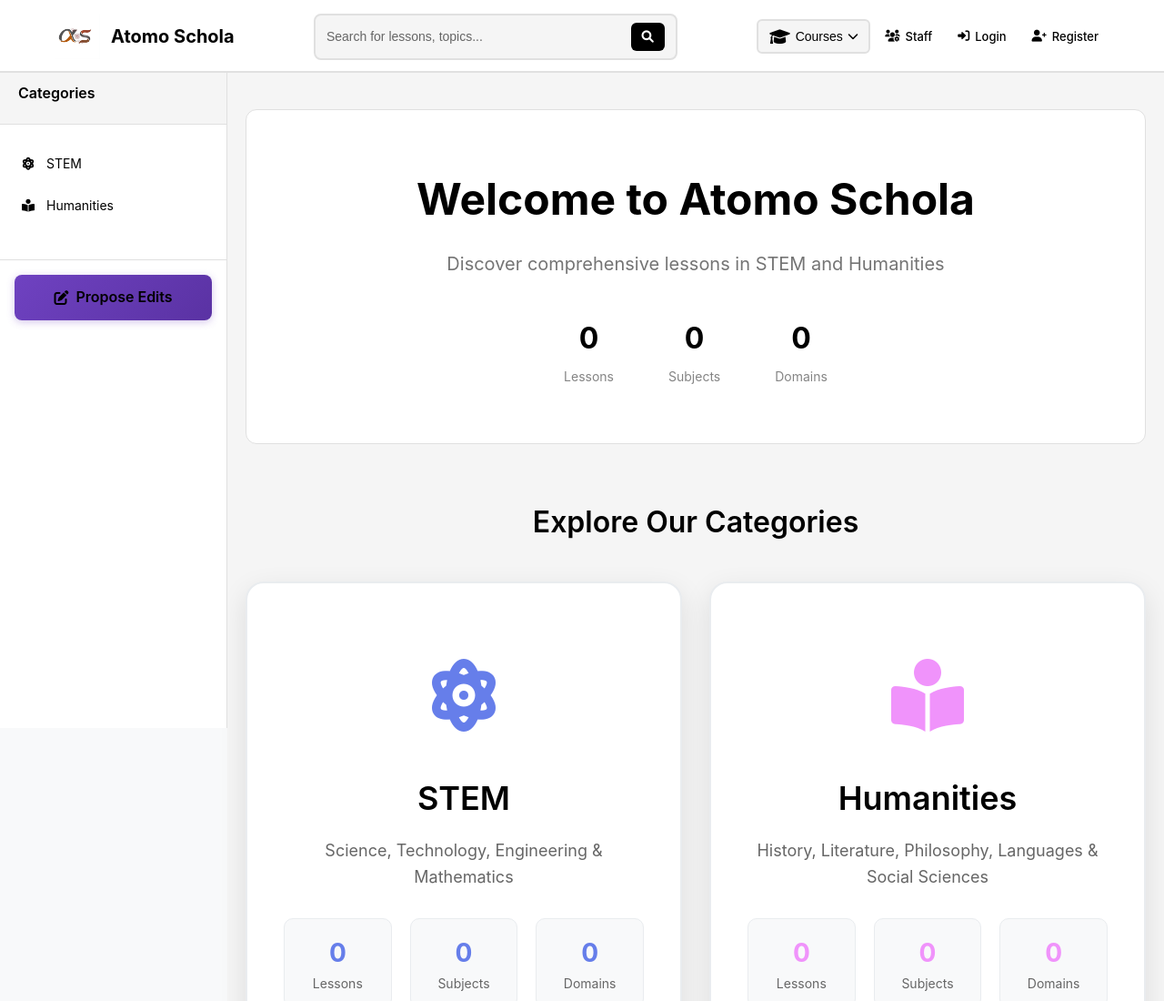
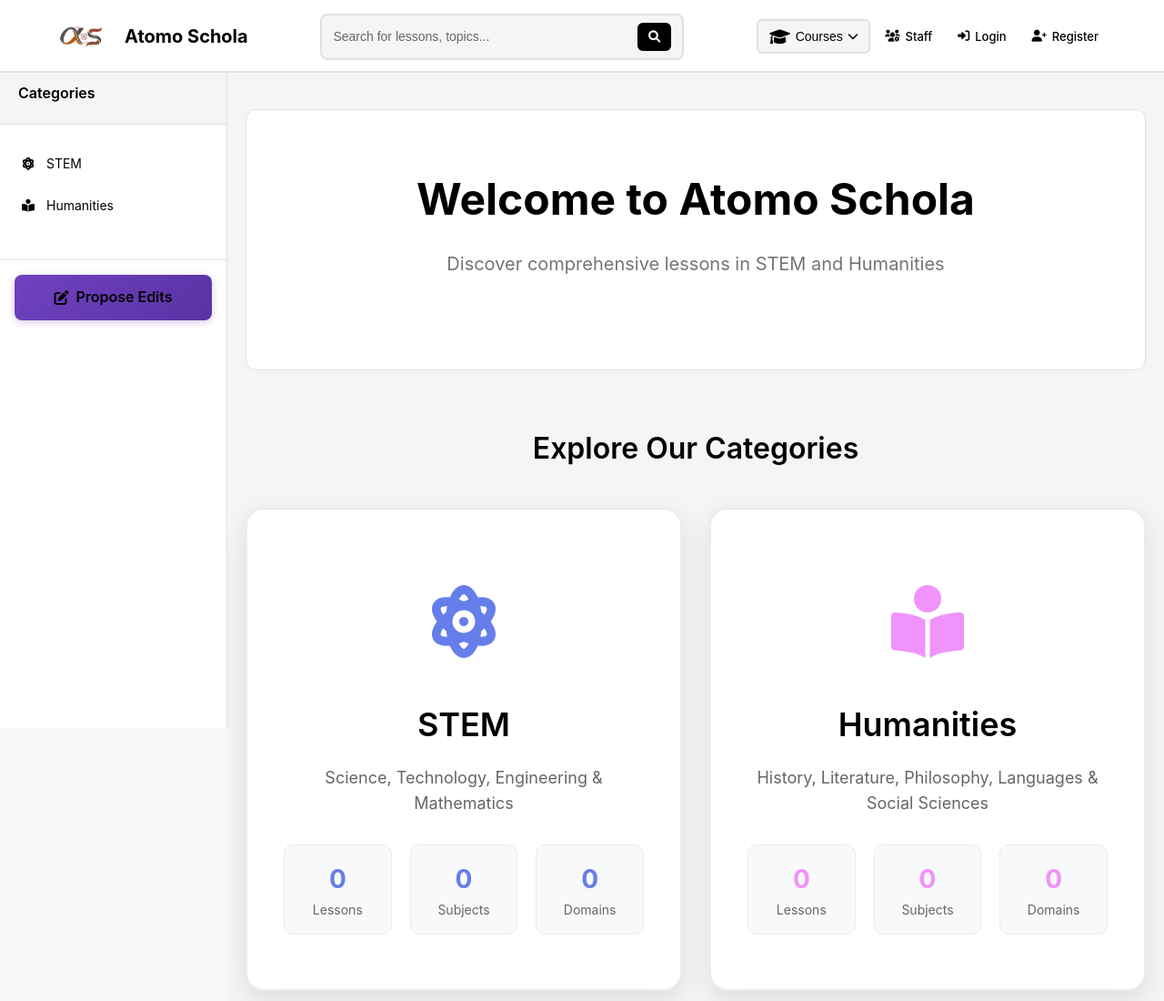
Before and after one commit to AdelinCode/atomoschola_dev, a website: page frontend/index.html in a window 1280 px wide. Shown: the top 1100 px of the page at 91% size. Drawn offline with Linux system fonts and the light colour scheme; no server answers.

Commit message:
Marire logo si stergere date de sub Welcome to Atomo...

```diff
--- a/frontend/index.html
+++ b/frontend/index.html
@@ -21,7 +21,7 @@
             <div class="header-content">
                 <div class="logo">
                     <a href="index.html">
-                        <img src="logo.jpeg" alt="Atomo Schola" style="height: 50px; vertical-align: middle;">
+                        <img src="logo.jpeg" alt="Atomo Schola" style="height: 65px; vertical-align: middle;">
                         <span>Atomo Schola</span>
                     </a>
                 </div>
@@ -76,20 +76,6 @@
             <section class="hero">
                 <h1>Welcome to Atomo Schola</h1>
                 <p>Discover comprehensive lessons in STEM and Humanities</p>
-                <div class="hero-stats">
-                    <div class="stat">
-                        <span class="stat-number" id="totalLessons">0</span>
-                        <span class="stat-label">Lessons</span>
-                    </div>
-                    <div class="stat">
-                        <span class="stat-number" id="totalSubjects">0</span>
-                        <span class="stat-label">Subjects</span>
-                    </div>
-                    <div class="stat">
-                        <span class="stat-number" id="totalDomains">0</span>
-                        <span class="stat-label">Domains</span>
-                    </div>
-                </div>
             </section>
 
             <!-- Category Cards Section -->
--- a/frontend/styles/main.css
+++ b/frontend/styles/main.css
@@ -55,7 +55,7 @@ body {
 }
 
 .logo a img {
-    height: 50px !important;
+    height: 65px !important;
 }
 
 .logo i {
```
